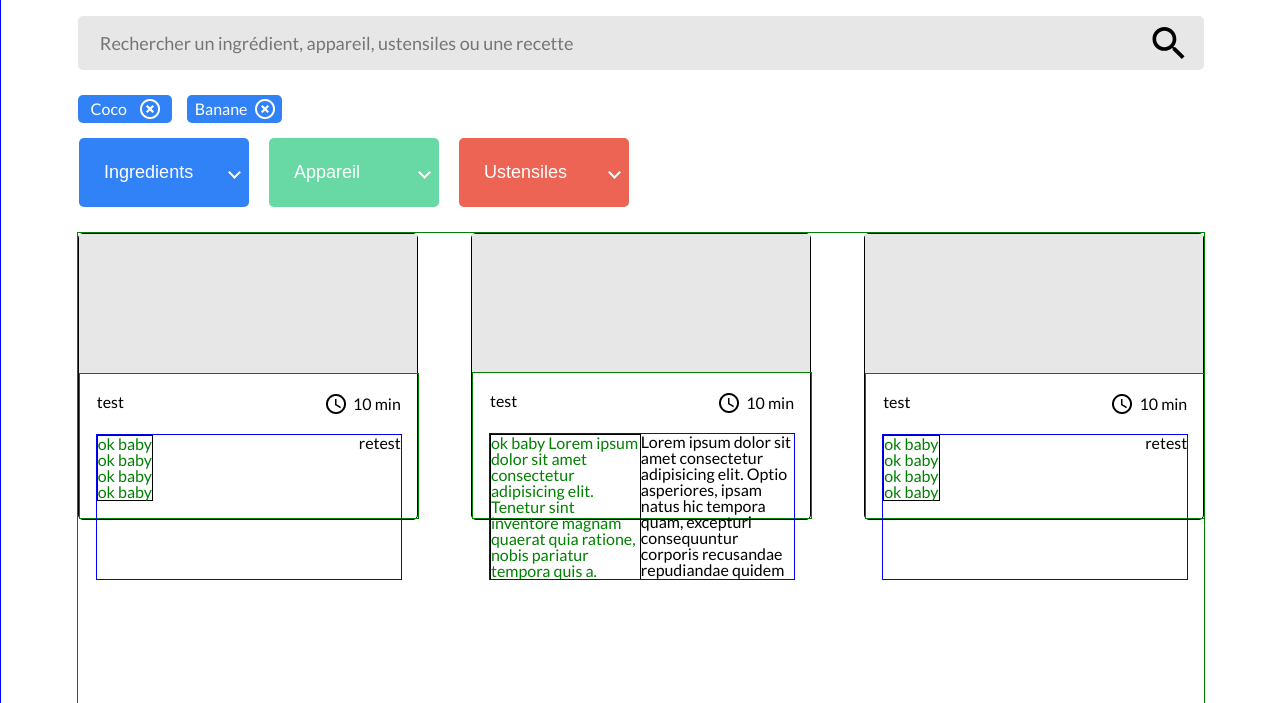
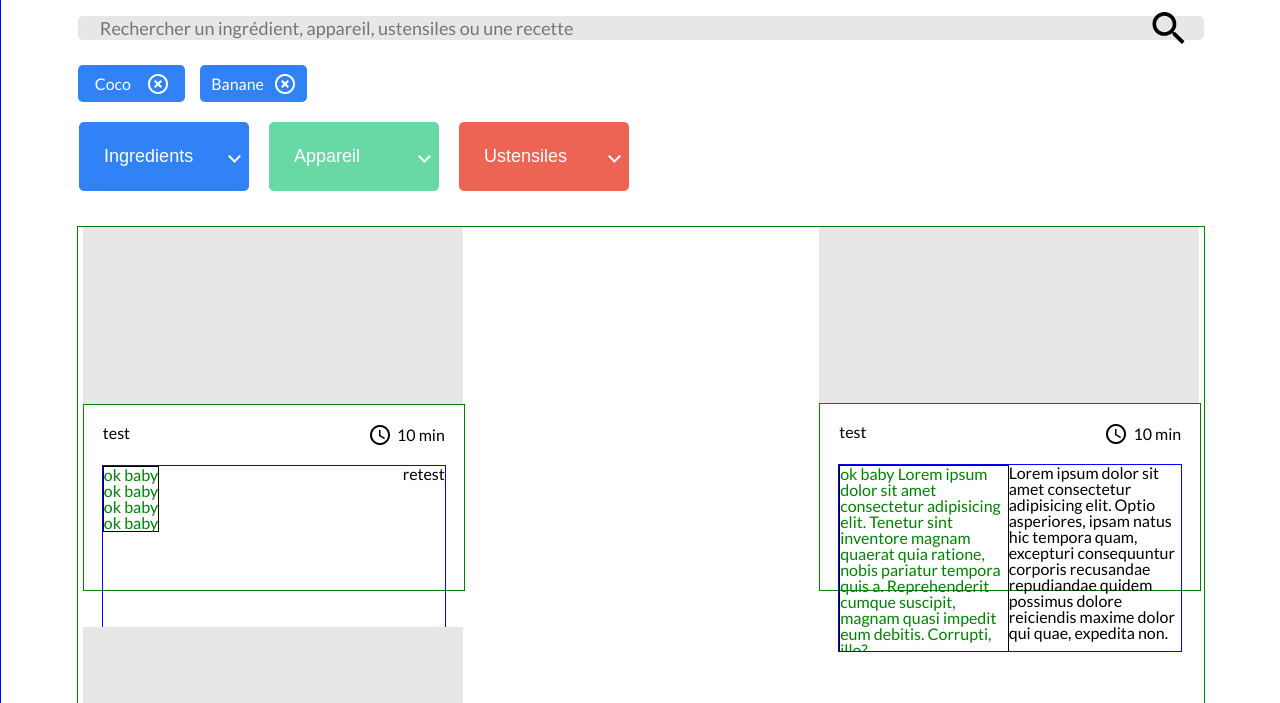
Before and after one commit to denisk13005/KirmannDenis_7_18032021, a website: page index.html in a window 1280 px wide. Shown: the part 97-800 px from the top of the page. Drawn offline with Linux system fonts and the light colour scheme.

Commit message:
style.sass

```diff
--- a/style.scss
+++ b/style.scss
@@ -3,7 +3,7 @@
 main {
   width: 100%;
   max-width: 1440px;
-  height: 100vh;
+  height: max-content;
   margin: auto;
   border: $borderBlue;
   font-family: Lato;
@@ -18,7 +18,7 @@ header {
 .search {
   width: 88%;
   margin: auto;
-  height: 6.7%;
+  height: auto;
   margin-top: 17px;
   display: flex;
   justify-content: center;
@@ -27,8 +27,7 @@ header {
 .loupe {
   position: absolute;
   right: 19px;
-  // width: 2.58%;
-  // height: 46.3%;
+
   top: 50%;
   transform: translateY(-50%);
   cursor: pointer;
@@ -49,14 +48,15 @@ header {
 }
 .choice {
   width: 88%;
-  height: 3.61%;
+  height: auto;
   margin: auto;
   margin-top: 25px;
   margin-bottom: 15px;
   display: flex;
+  flex-wrap: wrap;
   .userChoice {
-    width: 8.4%;
-    height: 100%;
+    width: 107px;
+    height: 37px;
     display: flex;
     justify-content: space-evenly;
     align-items: center;
@@ -64,6 +64,7 @@ header {
     background-color: $color-ingredients;
     border-radius: 5px;
     margin-right: 15px;
+    margin-bottom: 5px;
     .croix {
       cursor: pointer;
     }
@@ -84,6 +85,7 @@ header {
   align-items: center;
   position: relative;
   margin-right: 20px;
+  margin-bottom: 10px;
   width: 170px;
   height: 69px;
   border-radius: 5px;
@@ -121,17 +123,26 @@ header {
   height: 100vh;
   margin-left: 6.1%;
   display: flex;
+  flex-wrap: wrap;
   margin: auto;
   justify-content: space-between;
   border: $borderGreen;
+  @media (max-width: 900px) {
+    justify-content: center;
+  }
 }
 .card {
-  width: 30%;
-  height: 35.54%;
+  width: 380px;
+  height: 364px;
   display: flex;
   flex-direction: column;
-  border: $borderBlack;
+  margin-right: 5px;
+  margin-left: 5px;
+  margin-bottom: 25px;
   border-radius: 5px;
+  @media (max-width: 900px) {
+    width: 100%;
+  }
   .img {
     width: 100%;
     height: 48.9%;
```
Also changed, not shown: style.css, 1 other file.
